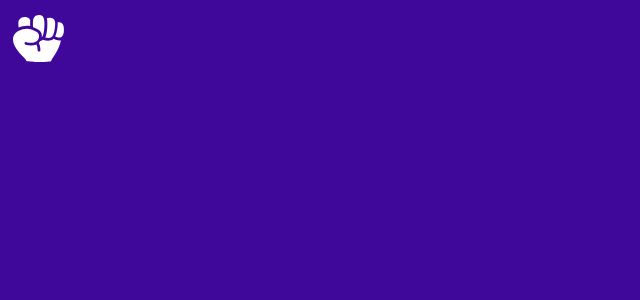
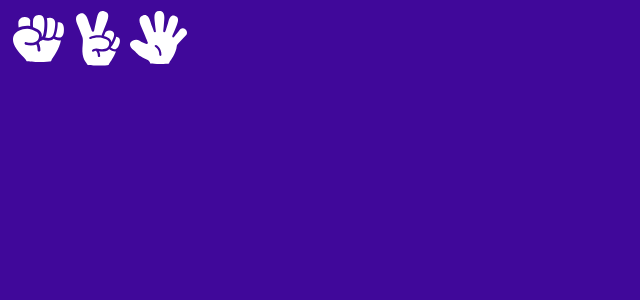
Before and after one commit to devwqc/codeit-rock-scissor-paper, a JavaScript app: page / in a window 1280 px wide. Shown: the top 300 px of the page, without its empty margins (0-640 px from the left). Built offline with nearby package versions, Linux system fonts and the light colour scheme.

Commit message:
feat: props를 활용한 컴포넌트 재사용 in HandIcon.js

```diff
--- a/src/App.js
+++ b/src/App.js
@@ -3,7 +3,9 @@ import HandIcon from './HandIcon';
 function App() {
   return (
     <div>
-      <HandIcon />
+      <HandIcon value="rock" />
+      <HandIcon value="scissor" />
+      <HandIcon value="paper" />
     </div>
   );
 }
--- a/src/HandIcon.js
+++ b/src/HandIcon.js
@@ -1,7 +1,16 @@
-import rock from './assets/rock.svg';
+import rockImg from './assets/rock.svg';
+import scissorImg from './assets/scissor.svg';
+import paperImg from './assets/paper.svg';
 
-function HandIcon() {
-  return <img src={rock} alt="바위" />;
+const IMAGES = {
+  rock: rockImg,
+  scissor: scissorImg,
+  paper: paperImg,
+};
+
+function HandIcon({ value = 'rock' }) {
+  const src = IMAGES[value];
+  return <img src={src} alt={value} />;
 }
 
 export default HandIcon;
```
